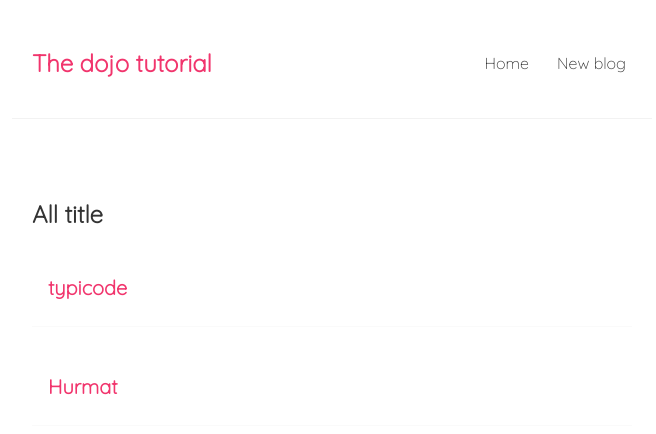
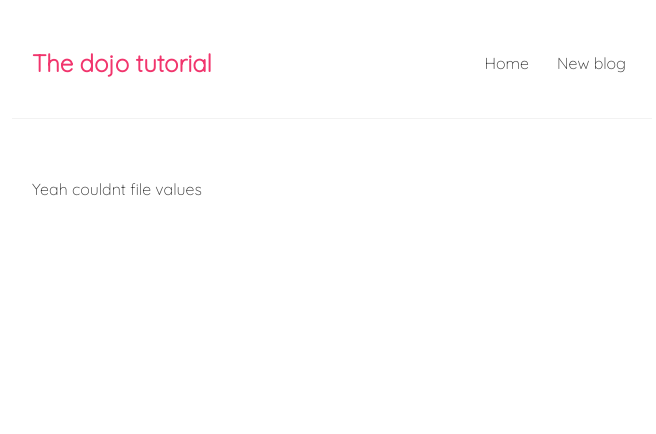
Before and after one commit to Hurmatullah/react_js, a React (Create React App) app: page / in a window 1280 px wide. Shown: the top 434 px of the page, without its empty margins (304-960 px from the left). Built offline with nearby package versions, Linux system fonts and the light colour scheme; no server answers; data requests are answered from the project's data file.

Commit message:
Error handling

```diff
--- a/src/Home.js
+++ b/src/Home.js
@@ -35,6 +35,7 @@ import Bloglist from "./Bloglist";
 const Home = () => {
   const [blogs, setBLogs] = useState(null);
   const [isPending, pendingDone] = useState(true);
+  const [errorMessage, showError] = useState(null);
 
   const deleteRow = (id) => {
     const newBlogs = blogs.filter(blog => blog.id !== id);
@@ -44,20 +45,26 @@ const Home = () => {
   useEffect(() => {
 
     setTimeout(() => {
-      fetch("http://localhost:9000/posts")
+      fetch("http://localhost:9000/postss")
       .then(res => {
+        if(!res.ok)
+        {
+         throw Error("Yeah couldnt file values");
+        }
         return res.json();
       })
       .then(data => {
         setBLogs(data);
       })
       pendingDone(false);
+      showError("Yeah couldnt file values");
     }, 500);
 
   });
 
   return (
     <div className="Home">
+      {errorMessage && <div>Yeah couldnt file values</div>}
       {isPending && <div>Loading.....</div>}
       {blogs && <Bloglist blogs={blogs}title="All title"></Bloglist>}
     </div>
```
